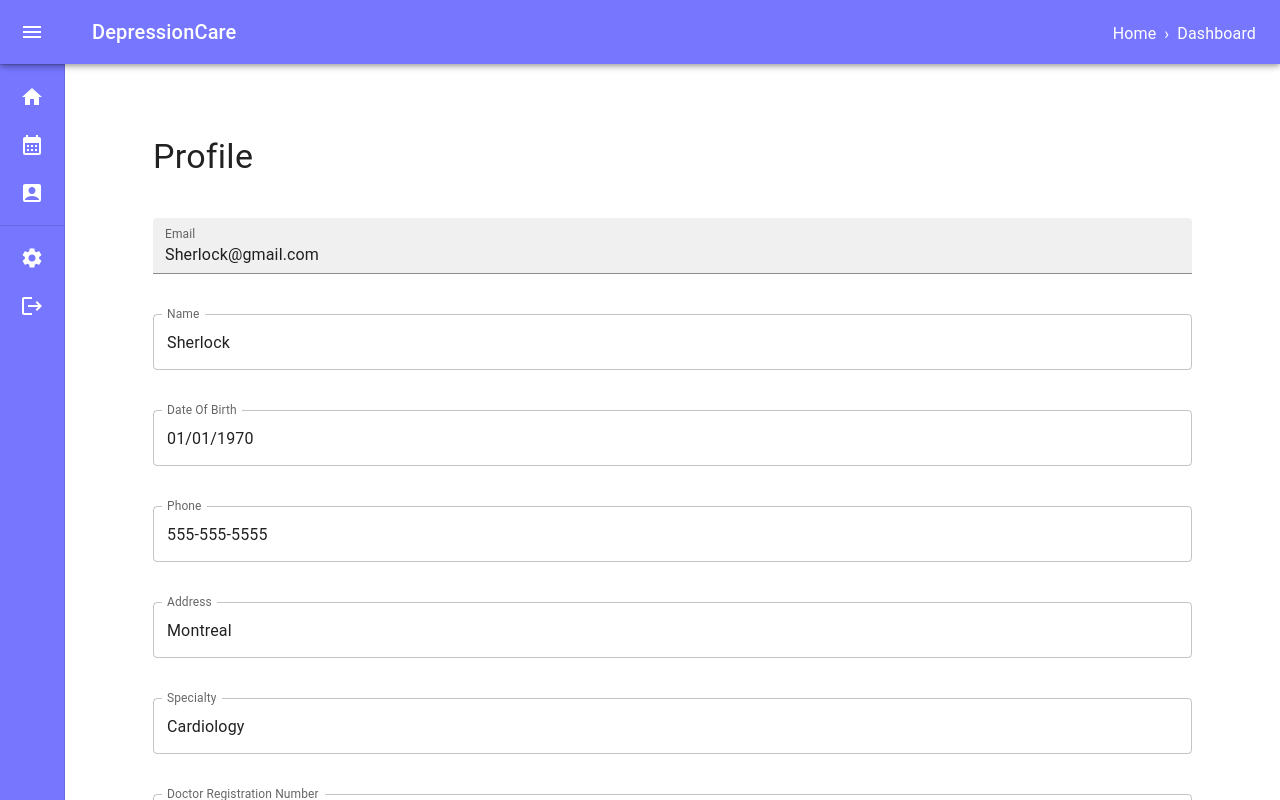
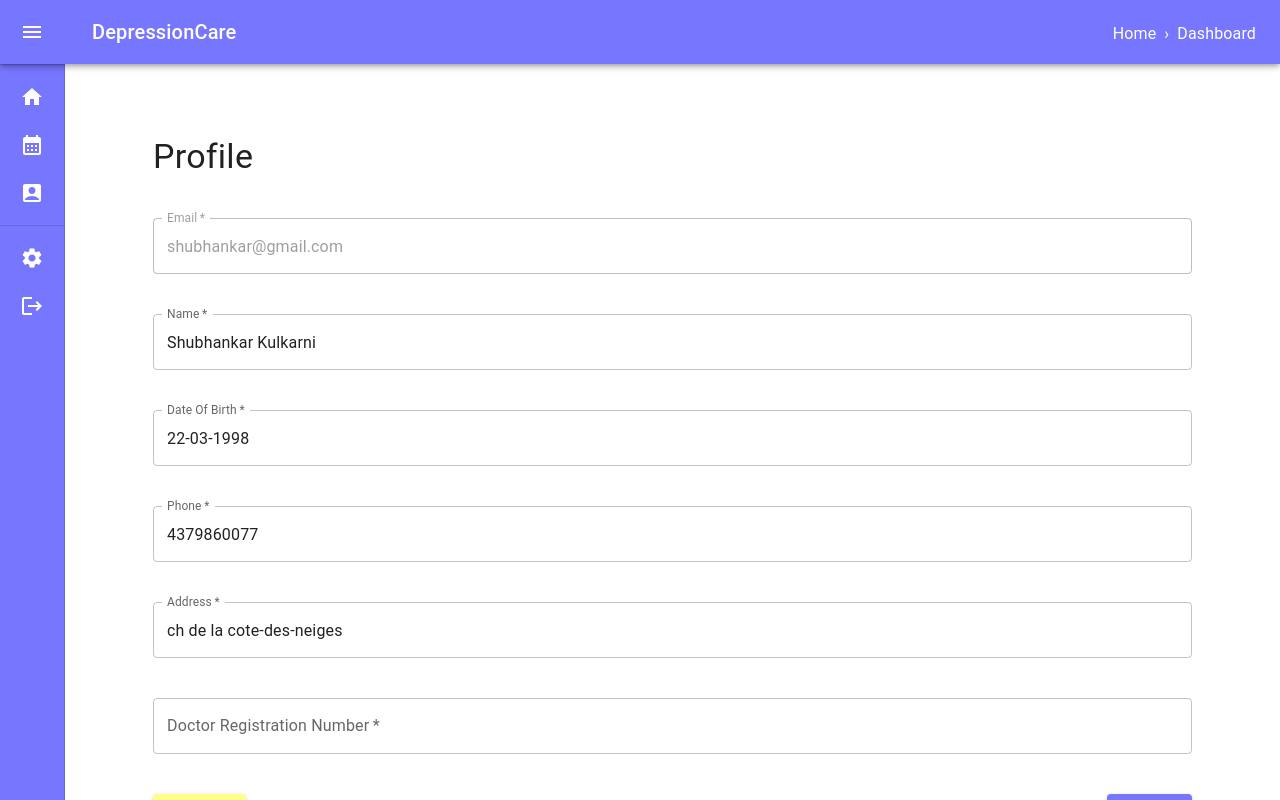
Before and after one commit to wizapp-link/medical-platform-frontend, a React (Create React App) app: page /doctor/profile in a window 1280 px wide. Shown: the top 800 px of the page. Built offline with nearby package versions, Linux system fonts and the light colour scheme.

Commit message:
Created doctorSlice.ts Deployed Redux on DoctorProfileScreen.tsx, DoctorDashboardScreen.tsx, DoctorSettingsScreen.tsx

```diff
--- a/src/app/store.ts
+++ b/src/app/store.ts
@@ -1,9 +1,11 @@
 import { configureStore, ThunkAction, Action } from '@reduxjs/toolkit';
 import counterReducer from '../features/counter/counterSlice';
+import doctorReducer from "../features/doctor/doctorSlice";
 
 export const store = configureStore({
   reducer: {
     counter: counterReducer,
+    doctor: doctorReducer
   },
 });
 
--- /dev/null
+++ b/src/features/doctor/doctorSlice.ts
@@ -0,0 +1,53 @@
+import { createSlice } from '@reduxjs/toolkit'
+import { RootState } from "../../app/store";
+import { bottomNavigationActionClasses } from "@mui/material";
+
+export interface doctorState {
+  id: string;
+  email:string;
+  password:string | null;
+  role: string;
+  name: string;
+  address: string;
+  dob: string;
+  phone: string;
+  registrationNo: string | null;
+  status: string;
+}
+
+
+const initialState : doctorState =
+  { id: "6400e5813cb00827c1c8bdde",
+    email: "shubhankar@gmail.com",
+    password: "123",
+    role: "ROLE_PATIENT",
+    name: "Shubhankar Kulkarni",
+    address: "ch de la cote-des-neiges",
+    dob: "22-03-1998",
+    phone: "4379860077",
+    registrationNo: null,
+    status: "VERIFIED" }
+
+const doctorSlice = createSlice({
+  name: 'doctor',
+  initialState,
+  reducers:{
+    profileUpdate(state, action){
+      const {email, name, dob, phone, address, registrationNo} = action.payload
+      state.email = email;
+      state.name = name;
+      state.dob = dob;
+      state.phone = phone;
+      state.address = address;
+      state.registrationNo = registrationNo;
+    },
+    passwordUpdate(state, action){
+      const psw = action.payload
+      state.password = psw
+    }
+  }
+})
+
+
+export const { profileUpdate,passwordUpdate } = doctorSlice.actions
+export default doctorSlice.reducer
--- a/src/screens/DoctorDashboardScreen.tsx
+++ b/src/screens/DoctorDashboardScreen.tsx
@@ -5,12 +5,15 @@ import CheckCircleIcon from '@mui/icons-material/CheckCircle';
 import CancelIcon from '@mui/icons-material/Cancel';
 import { createTheme, ThemeProvider, colors} from '@mui/material';
 import { doctorTheme } from '../Themes';
+import {RootState} from "../app/store";
+import { useSelector } from "react-redux";
 
 export default function DoctorDashboardScreen(props: any) {
+	const doctor = useSelector((state:RootState) => state.doctor)
 	return <ThemeProvider theme={doctorTheme}>
 	<Stack padding={2} spacing={2}>
 		<Typography variant='h3'>
-			Good day! Doctor!
+			Good day! {doctor.name}!
 		</Typography>
 		<Typography variant='h5'>
 			How can we help you?
--- a/src/screens/DoctorProfileScreen.tsx
+++ b/src/screens/DoctorProfileScreen.tsx
@@ -3,48 +3,52 @@ import * as React from "react";
 import { FormEvent, useState } from "react";
 import { createTheme, ThemeProvider, colors} from '@mui/material';
 import { doctorTheme } from '../Themes';
+import { doctorState, profileUpdate } from "../features/doctor/doctorSlice";
+import { useDispatch, useSelector } from "react-redux";
+import { RootState } from "../app/store";
 
 
-type DoctorProfile = {
-  name: string;
-  address: string;
-  phone: string;
-  specialty: string;
-  doctorRegistrationNumber: string;
-  dateOfBirth: string;
-  email: string;
+//id: "6400e5813cb00827c1c8bdde",
+//     email: "shubhankar@gmail.com",
+//     password: null,
+//     role: "ROLE_PATIENT",
+//     name: "Shubhankar Kulkarni",
+//     address: "ch de la cote-des-neiges",
+//     dob: "22-03-1998",
+//     phone: "4379860077",
+//     registrationNo: null,
+//     status: "VERIFIED"
 
-};
-
-const initialDoctorProfile = {
-  name: "Sherlock",
-  address: "Montreal",
-  dateOfBirth: "01/01/1970",
-  phone: "555-555-5555",
-  doctorRegistrationNumber: "12345",
-  specialty: "Cardiology",
-  email:"Sherlock@gmail.com"
-
-};
 
 export default function DoctorProfileScreen() {
-
-
-
-  const [editableProfile, setEditableProfile] = useState<DoctorProfile>(initialDoctorProfile);
-
-  const handleChange = (event: React.ChangeEvent<HTMLInputElement>) => {
-    const { name, value } = event.target;
-    setEditableProfile((prevProfile) => ({
-      ...prevProfile,
-      [name]: value
-    }));
-  };
+  const doctor = useSelector((state:RootState) => state.doctor)
+  const dispatch = useDispatch()
 
   const handleSave = (e: FormEvent) => {
     e.preventDefault()
+    dispatch(profileUpdate({
+      name,
+      dob,
+      phone,
+      address,
+      registrationNo,
+      email
+    }))
     // TODO: Save profile
   };
+  //      state.email = email;
+  //       state.name = name;
+  //       state.dob = dob;
+  //       state.phone = phone;
+  //       state.address = address;
+  const [name, setName] = useState(doctor.name)
+  const [dob, setDob] = useState(doctor.dob)
+  const [phone, setPhone] = useState(doctor.phone)
+  const [address, setAddress] = useState(doctor.address)
+  const [registrationNo, setRegistrationNo] = useState(doctor.registrationNo)
+  const [email, setEmail] = useState(doctor.email);
+
+
 
   return (
     <ThemeProvider theme={doctorTheme}>
@@ -58,52 +62,51 @@ export default function DoctorProfileScreen() {
               <Typography variant="h4">Profile</Typography>
               <TextField
                 fullWidth
-                variant="filled"
                 label="Email"
                 name="email"
-                value={editableProfile.email}
+                value={email}
+                disabled
+                required
               />
               <TextField
                 fullWidth
                 label="Name"
                 name="name"
-                value={editableProfile.name}
-                onChange={handleChange}
+                value={name}
+                onChange={e => setName(e.target.value)}
+                required
               />
               <TextField
                 fullWidth
                 label="Date Of Birth"
                 name="dateOfBirth"
-                value={editableProfile.dateOfBirth}
-                onChange={handleChange}
+                value={dob}
+                onChange={e => setDob(e.target.value)}
+                required
               />
               <TextField
                 fullWidth
                 label="Phone"
                 name="phone"
-                value={editableProfile.phone}
-                onChange={handleChange}
+                value={phone}
+                onChange={e => setPhone(e.target.value)}
+                required
               />
               <TextField
                 fullWidth
                 label="Address"
                 name="address"
-                value={editableProfile.address}
-                onChange={handleChange}
-              />
-              <TextField
-                fullWidth
-                label="Specialty"
-                name="specialty"
-                value={editableProfile.specialty}
-                onChange={handleChange}
+                value={address}
+                onChange={e => setAddress(e.target.value)}
+                required
               />
               <TextField
                 fullWidth
                 label="Doctor Registration Number"
                 name="doctorRegistrationNumber"
-                value={editableProfile.doctorRegistrationNumber}
-                onChange={handleChange}
+                value={registrationNo}
+                onChange={e => setRegistrationNo(e.target.value)}
+                required
               />
               <Stack direction="row" spacing={5} sx={{ display: 'flex', justifyContent: 'space-between' }}>
                 <Button variant="contained" color="secondary" onClick={() => { window.location.reload() }}>
--- a/src/screens/DoctorSettingsScreen.tsx
+++ b/src/screens/DoctorSettingsScreen.tsx
@@ -1,17 +1,48 @@
-import { Box, Button, Container, Stack, TextField, Typography } from "@mui/material";
+import { Box, Button, Container, Snackbar, Stack, TextField, Typography } from "@mui/material";
 import * as React from 'react';
 import { FormEvent, useState } from "react";
 import { createTheme, ThemeProvider, colors} from '@mui/material';
 import { doctorTheme } from '../Themes';
+import { useDispatch, useSelector } from "react-redux";
+import { RootState } from "../app/store";
+import { passwordUpdate } from "../features/doctor/doctorSlice";
 
 export default function PatientSettingsScreen(props: any) {
-	const [email, setEmail] = useState("email_from@redux.store");
+	const doctor = useSelector((state:RootState) => state.doctor)
+	const dispatch = useDispatch()
+
+	const [email, setEmail] = useState(doctor.email);
 	const [password, setPassword] = useState("");
 	const [newPassword1, setNewPassword1] = useState("");
 	const [newPassword2, setNewPassword2] = useState("");
 
+	const [openNotMatch, setOpenNotMatch] = useState(false)
+	const [openUncorrectPsw, setOpenUncorrectPsw] = useState(false)
+	const [openChanged, setOpenChanged] = useState(false)
+
+	const handleSnackbarClose = () => {
+		setOpenNotMatch(false)
+		setOpenUncorrectPsw(false)
+		setOpenChanged(false)
+	};
+
 	const handleSubmit = (e: FormEvent) => {
 		e.preventDefault();
+		if(password != doctor.password){
+			setOpenUncorrectPsw(true)
+			return;
+		}
+		if(newPassword1 != newPassword2) {
+			setOpenNotMatch(true)
+			return;
+		}
+
+		dispatch(passwordUpdate(newPassword1
+		))
+		setPassword("")
+		setNewPassword1("")
+		setNewPassword2("")
+		setOpenChanged(true)
 	};
 
 	return (
@@ -66,6 +97,25 @@ export default function PatientSettingsScreen(props: any) {
 							<Button variant="contained" color="primary" type="submit" onClick={handleSubmit}>
 								Submit
 							</Button>
+
+							<Snackbar
+								open={openNotMatch}
+								message="the password did not match the re-typed password"
+								autoHideDuration={3000}
+								onClose={handleSnackbarClose}
+							/>
+							<Snackbar
+								open={openUncorrectPsw}
+								message="Current Password is not correct"
+								autoHideDuration={3000}
+								onClose={handleSnackbarClose}
+							/>
+							<Snackbar
+								open={openChanged}
+								message="Password change successful"
+								autoHideDuration={3000}
+								onClose={handleSnackbarClose}
+							/>
 						</Stack>
 					</Stack>
 				</form>
```
